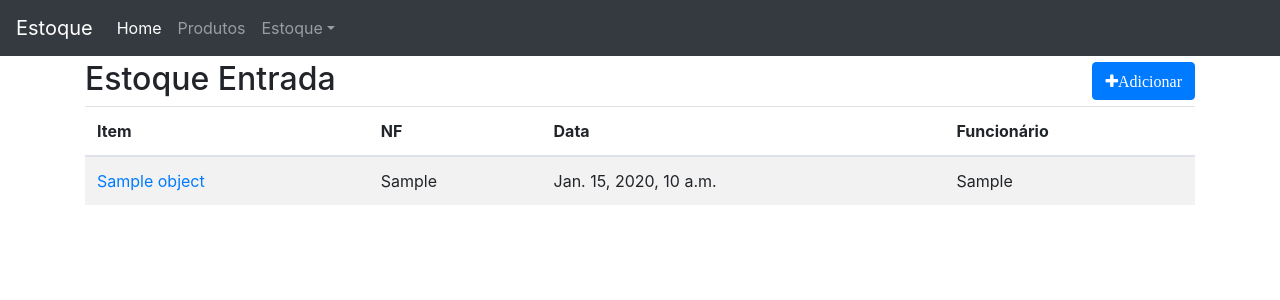
After one commit to israelwerther/IsraelEstoque, a Django app: template projeto/estoque/templates/estoque_entrada_list.html in a window 1280 px wide. The commit adds this page. Shown: the top 300 px of the page. Run offline with Django 3.2, Linux system fonts and the light colour scheme; the template is opened without the code that fills it: most values are stand-ins (such as "Sample title", 1, 10 or a date in 2020); some libraries are stand-ins or nearby versions.

Commit message:
Estoque entrada adicionado: estoque_entrada_list.html

```diff
--- a/projeto/core/templates/includes/nav.html
+++ b/projeto/core/templates/includes/nav.html
@@ -17,7 +17,7 @@
             <li class="nav-item dropdown">
                 <a class="nav-link dropdown-toggle" href="#" id="dropdown01" data-toggle="dropdown" aria-haspopup="true" aria-expanded="false">Estoque</a>
                 <div class="dropdown-menu" aria-labelledby="dropdown01">
-                    <a class="dropdown-item" href="#">Entrada</a>
+                    <a class="dropdown-item" href="{% url 'estoque:estoque_entrada_list' %}">Entrada</a>
                     <a class="dropdown-item" href="#">Saida</a>
                 </div>
             </li>
--- a/projeto/estoque/admin.py
+++ b/projeto/estoque/admin.py
@@ -7,11 +7,10 @@ class EstoqueItensInline(admin.TabularInline):
     extra = 0
 
 
-
 @admin.register(Estoque)
 class EstoqueAdmin(admin.ModelAdmin):
     inlines = (EstoqueItensInline,)
-    list_display = ('__str__', 'nf')
+    list_display = ('__str__', 'nf', 'funcionario',)
     search_display = ('nf',)
     list_filter = ('funcionario',)
     date_hierarchy = 'created'
--- a/projeto/estoque/models.py
+++ b/projeto/estoque/models.py
@@ -17,7 +17,10 @@ class Estoque(TimeStampedModel):
         ordering = ('-created',)
 
     def __str__(self):
-        return str(self.pk) #converter pra str evita o erro que estou tendo no outro projeto
+        return '{} - {} - {}'.format(self.pk, self.nf, self.created.strftime('%d-%m-%Y'))
+        # return str(self.pk) #converter pra str evita o erro que estou tendo no outro projeto
+    def nf_formated(self):
+        return str(self.nf).zfill(3) #zfill coloca zeros à esquerda donumero(lembrando que tem que ser uma string)
 
 class EstoqueItens(models.Model):
     estoque    = models.ForeignKey(Estoque, on_delete=models.CASCADE)
--- /dev/null
+++ b/projeto/estoque/templates/estoque_entrada_list.html
@@ -0,0 +1,43 @@
+{% extends "base.html" %}
+
+{% block content %}
+<h2>Estoque Entrada
+    <span class="pull-right">
+        <a href="">
+            <button type="button" class="btn btn-primary">
+                <span class="fa fa-plus">Adicionar</span>
+            </button>
+        </a>
+    </span>
+</h2>
+
+
+{% if object_list %}
+    <table class="table table-striped">
+        <thead>
+            <tr>
+                <th>Item</th>
+                <th>NF</th>
+                <th>Data</th>
+                <th>Funcionário</th>
+            </tr>
+        </thead>
+        <tbody>
+            {% for object in object_list %}
+                <tr>
+                    <td>
+                        <a href="">{{ object }}</a>
+                    </td>
+                    <td>{{ object.nf_formated }}</td>
+                    <td>{{ object.created }}</td>
+                    <td>{{ object.funcionario.first_name }}</td>
+
+                </tr>
+            {% endfor %}
+        </tbody>
+    </table>
+{% else %}
+    <p class="alert alert-warning">Sem itens na lista.</p>
+{% endif %}
+
+{% endblock content %}
--- a/projeto/urls.py
+++ b/projeto/urls.py
@@ -19,5 +19,6 @@ from django.urls import include, path
 urlpatterns = [
     path('', include('projeto.core.urls')),
     path('produto/', include('projeto.produto.urls')),
+    path('estoque/', include('projeto.estoque.urls')),
     path('admin/', admin.site.urls),
 ]
```
Also changed, not shown: projeto/estoque/urls.py (added, +8 -0 lines), projeto/estoque/views.py (+7 -1 lines).
